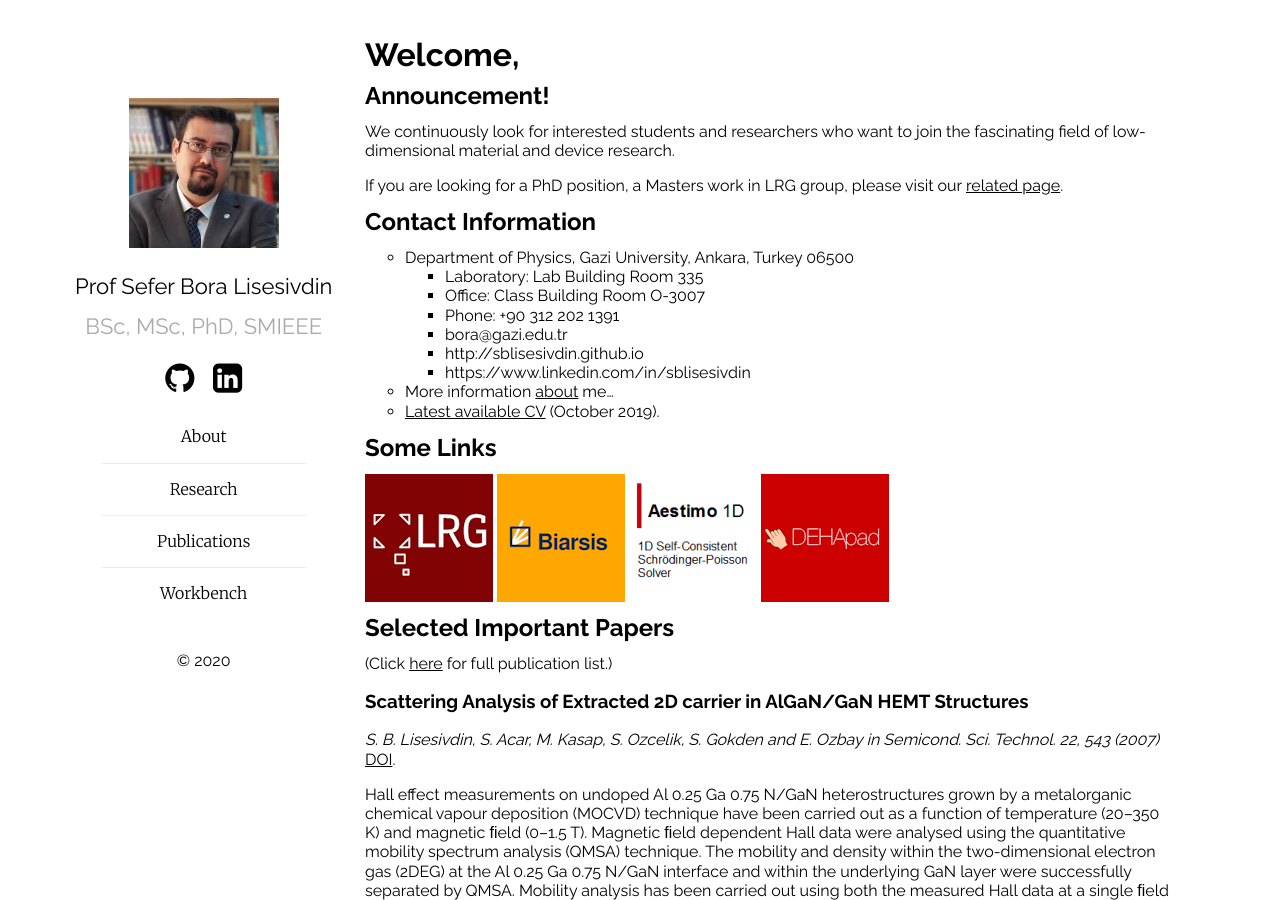
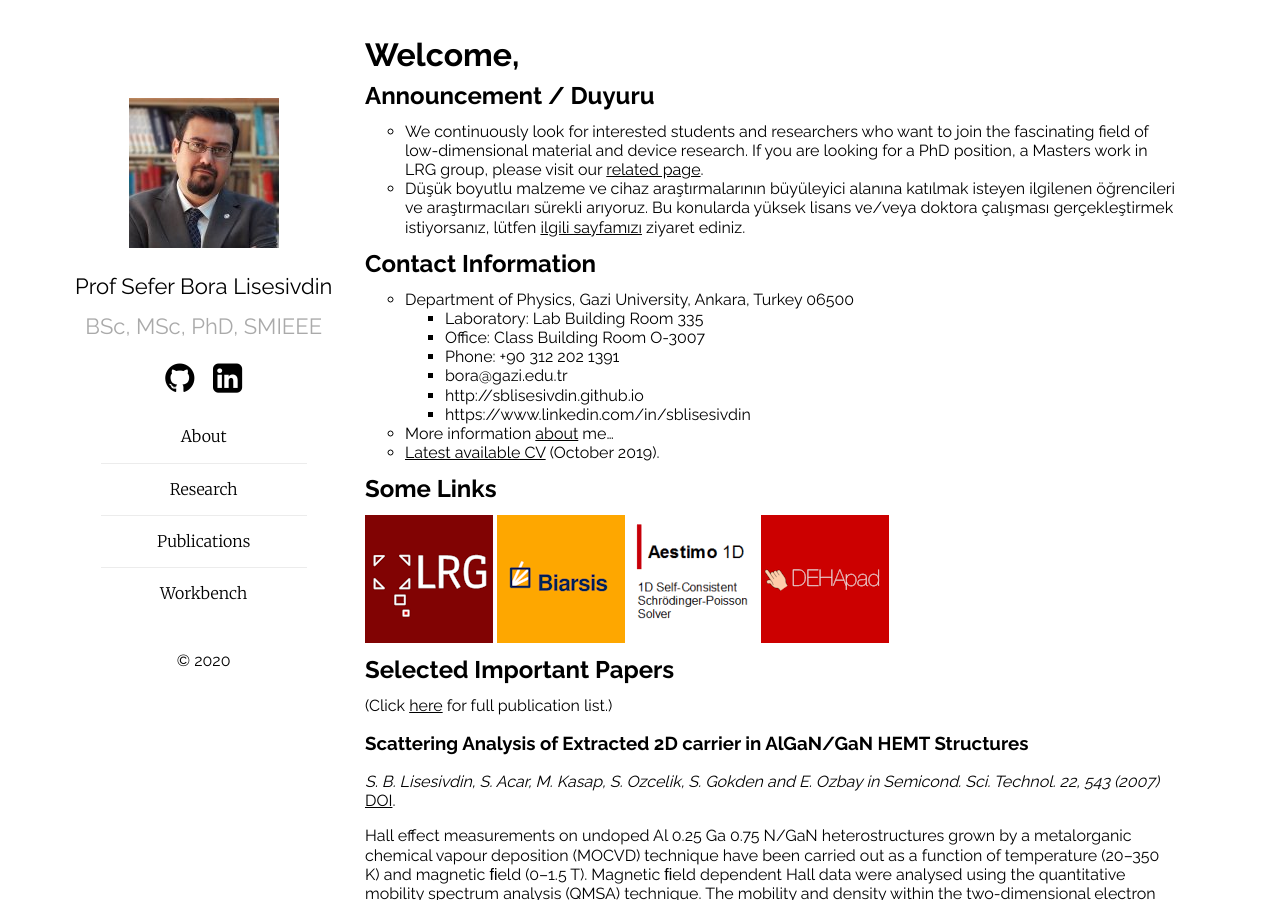
Before and after one commit to sblisesivdin/sblisesivdin.github.io, a Jekyll site: the page built from index.md, in a window 1280 px wide and 900 px high. Built offline with Jekyll 4.4.1, drawn with Linux system fonts in a browser that asks for light colours; our own code applies the rules of GitHub Pages for plain Markdown files.

Commit message:
Update index.md

```diff
--- a/index.md
+++ b/index.md
@@ -3,10 +3,9 @@ layout: home
 ---
 # Welcome,
 
-## Announcement!
-We continuously look for interested students and researchers who want to join the fascinating field of low-dimensional material and device research.
-
-If you are looking for a PhD position, a Masters work in LRG group, please visit our [related page](https://www.lrgresearch.org/members).
+## Announcement / Duyuru
+* We continuously look for interested students and researchers who want to join the fascinating field of low-dimensional material and device research. If you are looking for a PhD position, a Masters work in LRG group, please visit our [related page](https://www.lrgresearch.org/members).
+* Düşük boyutlu malzeme ve cihaz araştırmalarının büyüleyici alanına katılmak isteyen ilgilenen öğrencileri ve araştırmacıları sürekli arıyoruz. Bu konularda yüksek lisans ve/veya doktora çalışması gerçekleştirmek istiyorsanız, lütfen [ilgili sayfamızı](https://www.lrgresearch.org/members) ziyaret ediniz.
 
 ## Contact Information
 
```
